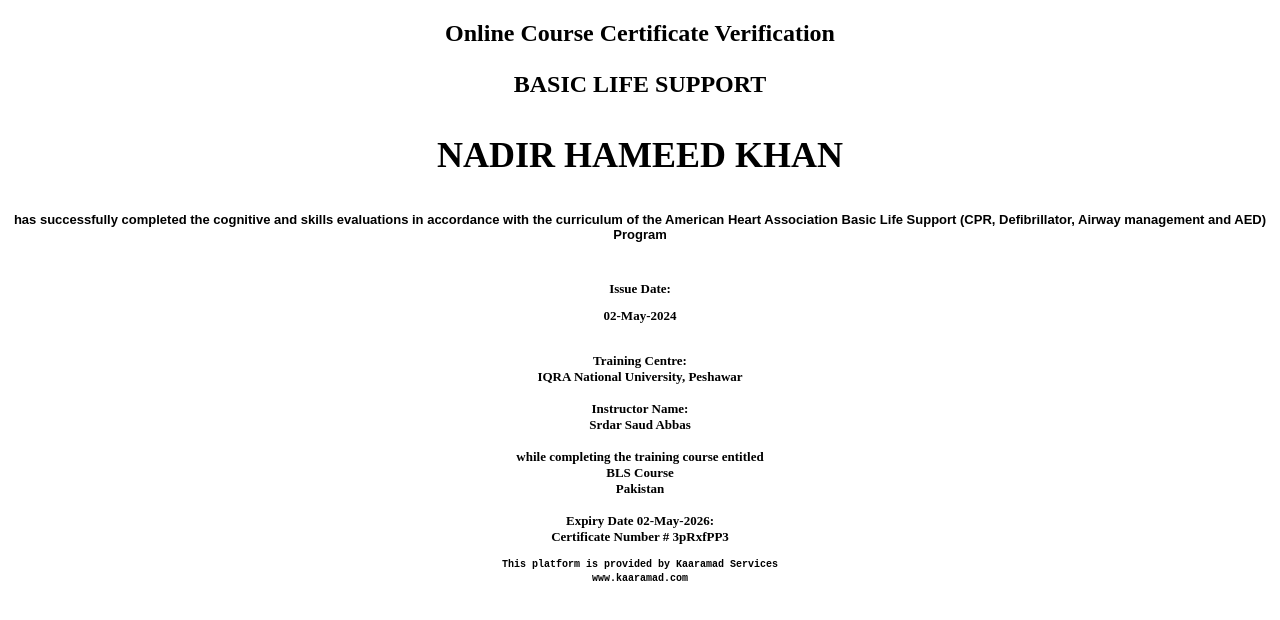
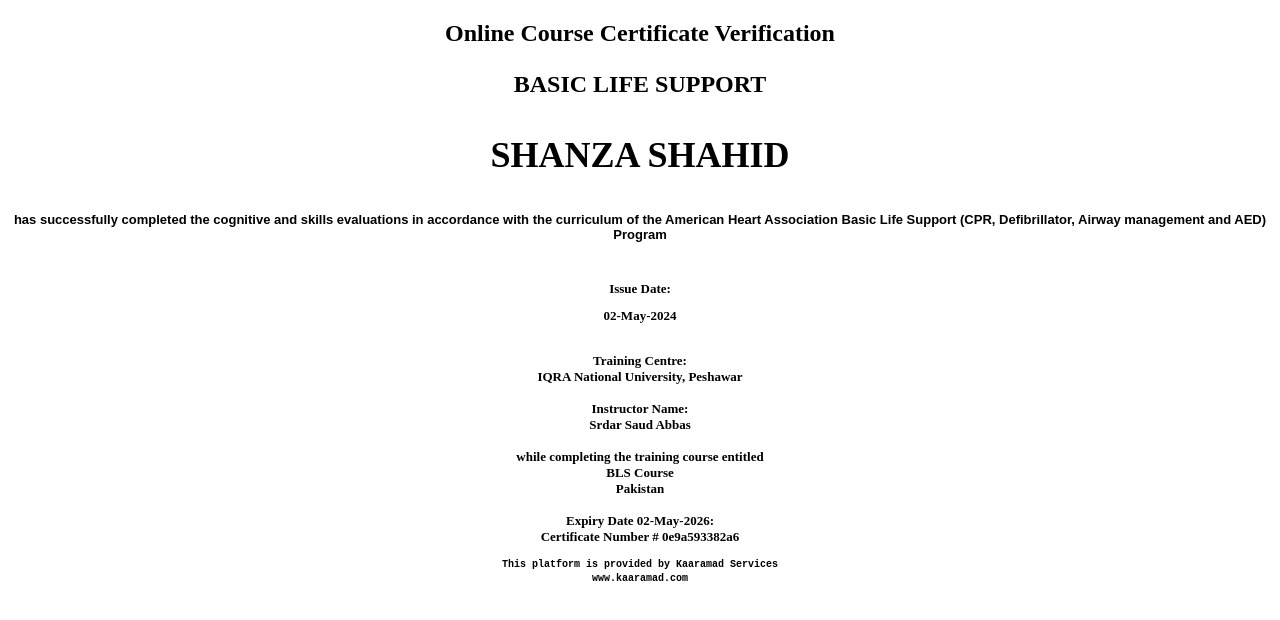
Before and after one commit to Kaaramad-Services/0e9a593382a6, a plain HTML site: page index.html in a window 1280 px wide. Drawn offline with Linux system fonts and the light colour scheme.

Commit message:
Update index.html

```diff
--- a/index.html
+++ b/index.html
@@ -10,7 +10,7 @@
       </div>
 
       <!div class="row pm-certificate-body">
-       <h2><center><p style="font-family: Serif">NADIR HAMEED KHAN<center>
+       <h2><center><p style="font-family: Serif">SHANZA SHAHID<center>
 <font size="2"><p style="font-family:Arial">has successfully completed the cognitive and skills evaluations in accordance with the curriculum of the American Heart Association Basic Life Support (CPR, Defibrillator, Airway management and AED) Program
 </h2></span>
 
@@ -64,7 +64,7 @@
                   <span class="pm-credits-text block sans">Expiry Date</span>
                   <span class="pm-empty-space block underline"></span>
                   <span class="bold block">02-May-2026: </span>
-                  <span class="bold block"><br>Certificate Number # 3pRxfPP3</span>
+                  <span class="bold block"><br>Certificate Number # 0e9a593382a6</span>
 
                   <br><font size="0.5"><p style="font-family: Monospace">This platform is provided by Kaaramad Services <br>www.kaaramad.com</font>
                 </div>
```
